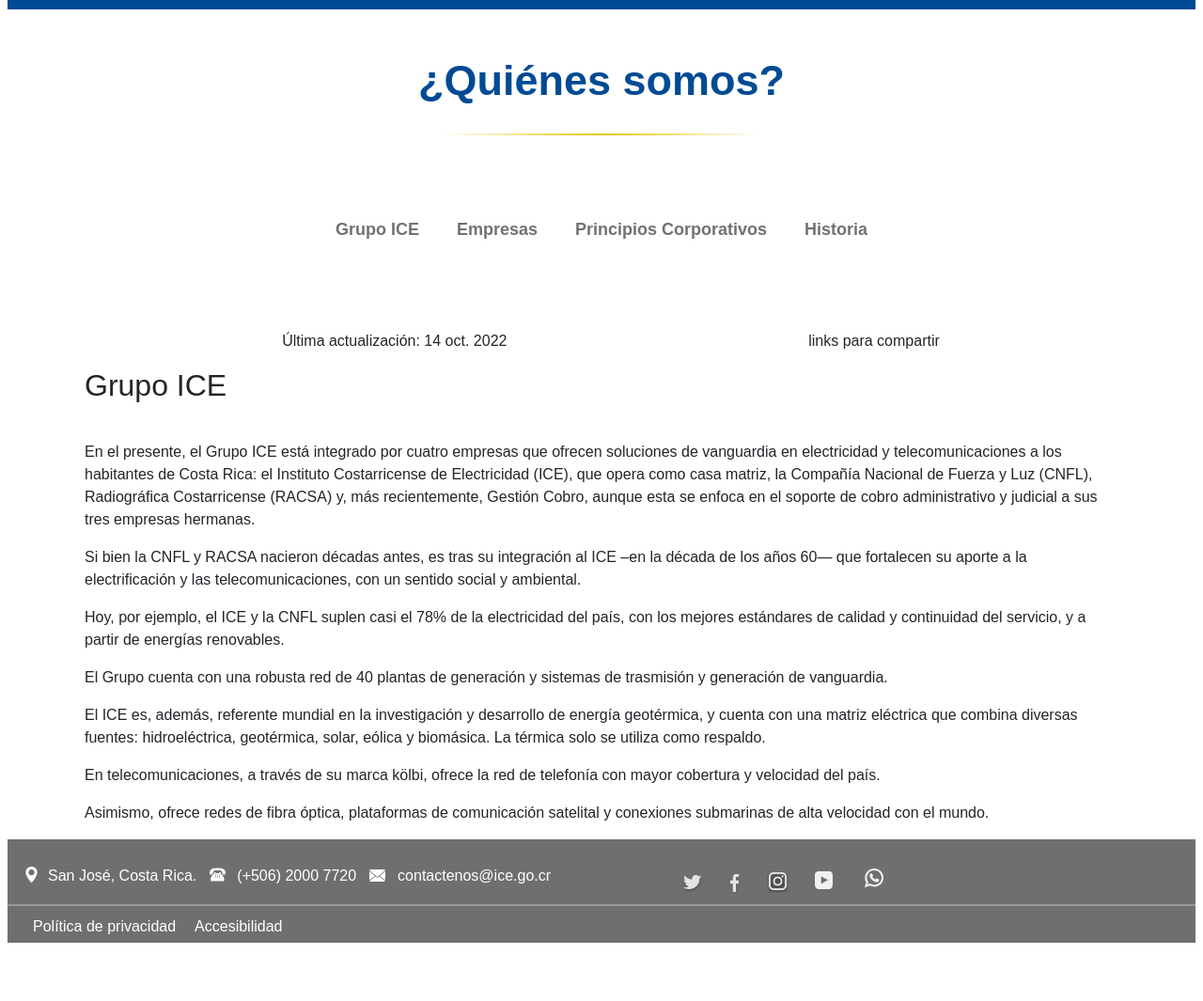
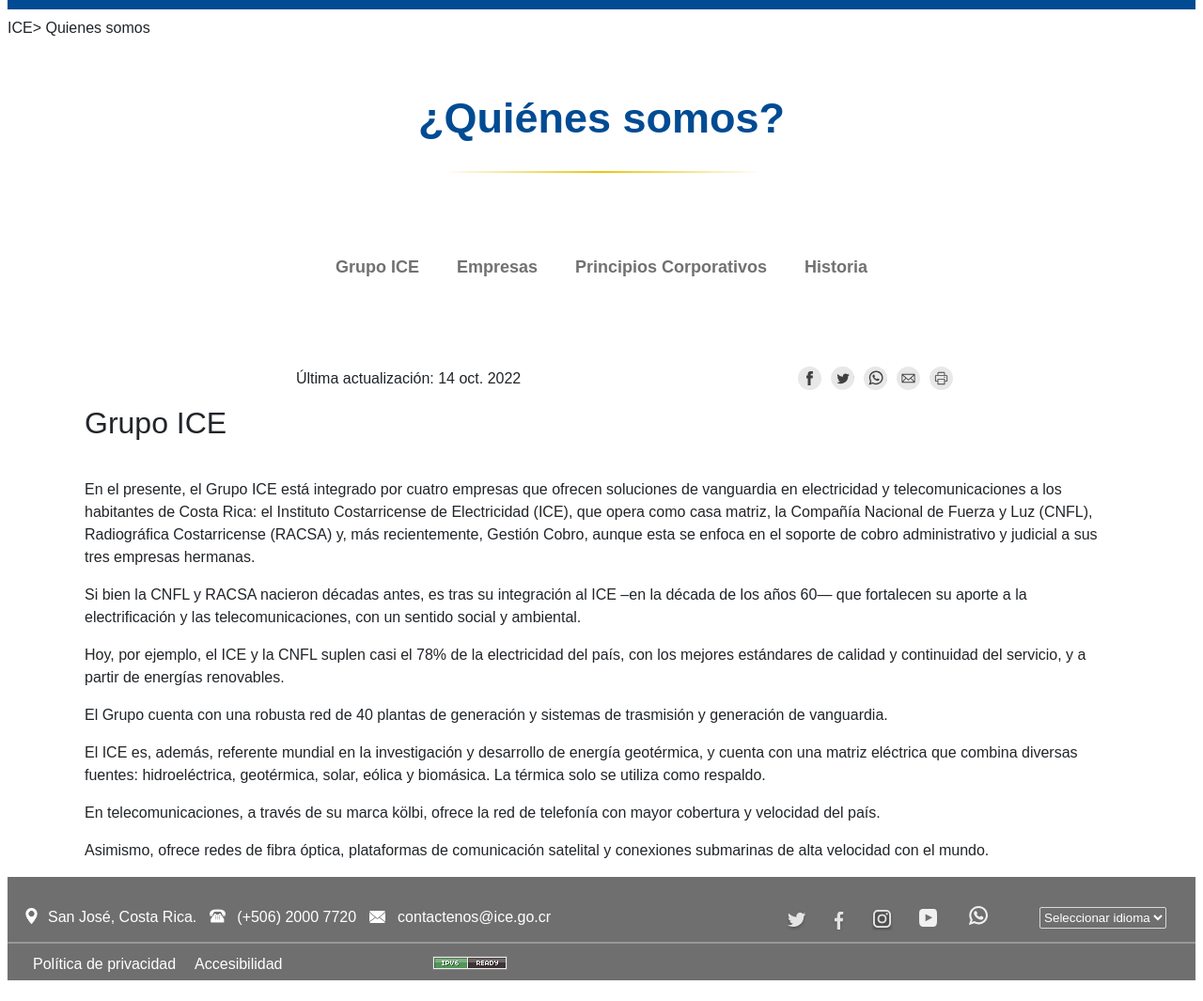
Before and after one commit to freddytorres30/ProyectoHTML-CSS, a plain HTML site: page abaoutUs.html in a window 1280 px wide. Shown: the part 78-1143 px from the top of the page at 94% size. Before the commit the page ends 1103 px from the top, so only its background shows below. Drawn offline with Linux system fonts and the light colour scheme.

Commit message:
cambioFinal

```diff
--- a/CSS/ABstyle.css
+++ b/CSS/ABstyle.css
@@ -30,6 +30,19 @@ nav ul li a{
     justify-content: flex-end;
     align-items: center;
     padding: 0;
+}
+#miniM{
+    height: 40px;
+    display: flex;
+    align-items: center;
+}
+#miniM a{
+    color: #212529;
+    text-decoration: none;
+    font-size: 16px;
+    font-weight: 400;
+    line-height: 1.5;
+    font-family: Arial, Helvetica, sans-serif;
 }
 .titulo{
     display: flex;
@@ -90,7 +103,9 @@ h1{
     margin: 0px 100px 0px 60px;
 }
 .links{
-    margin: 0px 40px 0px 60px;
+    margin: 0px 10px 0px 30px;
+    display: flex;
+    align-items: center;
 }
 #informacion{
     display: flex;
@@ -124,8 +139,8 @@ footer{
 }
 .fila{
     display: flex;
-    justify-content: center;
-    justify-content: space-between;
+    justify-content: flex-start;
+    align-items: center;
     padding: 17px 17px 0px 17px;
 }
 .inf{
@@ -148,10 +163,28 @@ footer{
     font-family: Arial, Helvetica, sans-serif;
 }
 #share{
-    margin-right: 300px;
+    margin-left: 230px;
+    margin-right: 40px;
 }
 .icon{
     margin: 8px;
+}
+.idioma{
+    color: white;
+    box-sizing: border-box;
+    height: 23px;
+    border: 1px solid #d9d9d9;
+    border-radius: 2px;
+    background-color: #706f6f;
+    text-indent: 20px;
+    width: auto;
+    display: flex;
+    align-items: center;
+}
+.selIdioma{
+    color: white;
+    background-color: #706f6f;
+    border: none;
 }
 .lineFooter{
     width: 100%;
@@ -181,3 +214,8 @@ footer{
 .poli{
     margin: 10px;
 }
+.btnFooter{
+    display: flex;
+    align-items: center;
+    margin-left: 150px;
+}
--- a/CSS/contcStyle.css
+++ b/CSS/contcStyle.css
@@ -33,6 +33,16 @@ nav ul li a{
 }
 #miniM{
     height: 40px;
+    display: flex;
+    align-items: center;
+}
+#miniM a{
+    color: #212529;
+    text-decoration: none;
+    font-size: 16px;
+    font-weight: 400;
+    line-height: 1.5;
+    font-family: Arial, Helvetica, sans-serif;
 }
 #blue{
     display: flex;
@@ -78,6 +88,8 @@ h1{
 }
 .links{
     margin: 0px 40px 0px 60px;
+    display: flex;
+    align-items: center;
 }
 #informacion{
     display: flex;
@@ -112,6 +124,9 @@ p{
     display: flex;
     flex-wrap: wrap;
     width: 1200px;
+}
+.caja a{
+    text-decoration: none;
 }
 .txtcajas{
     color: #004b93;
@@ -177,6 +192,13 @@ p{
 .formu{
     margin: 10px 0 10px 0;
 }
+.formu select{
+    display: flex;
+    flex-direction: column;
+    justify-content: flex-start;
+    width: 420px;
+    height: 22px;
+}
 .cajita{
     width: 420px;
     height: 22px;
@@ -227,10 +249,28 @@ footer{
     font-family: Arial, Helvetica, sans-serif;
 }
 #share{
-    margin-right: 300px;
+    margin-left: 230px;
+    margin-right: 40px;
 }
 .icon{
     margin: 8px;
+}
+.idioma{
+    color: white;
+    box-sizing: border-box;
+    height: 23px;
+    border: 1px solid #d9d9d9;
+    border-radius: 2px;
+    background-color: #706f6f;
+    text-indent: 20px;
+    width: auto;
+    display: flex;
+    align-items: center;
+}
+.selIdioma{
+    color: white;
+    background-color: #706f6f;
+    border: none;
 }
 .lineFooter{
     width: 100%;
@@ -260,3 +300,8 @@ footer{
 .poli{
     margin: 10px;
 }
+.btnFooter{
+    display: flex;
+    align-items: center;
+    margin-left: 150px;
+}
--- a/CSS/inicioStyle.css
+++ b/CSS/inicioStyle.css
@@ -202,7 +202,11 @@ nav ul li a{
     width: 50px;
     vertical-align: middle;
     margin: 4px;
-
+}
+#imgFondo{
+    margin-top: 50px;
+    width: 100%;
+    height: 440px;
 }
 #containerNegocios{
     display: flex;
@@ -317,6 +321,7 @@ h3{
     flex-direction: column;
     justify-content: center;
     align-items: center;
+    margin: 110px 0 80px 0 ;
 }
 .queremos{
     color: #004b93;
@@ -354,16 +359,14 @@ h3{
     background-color: #004b93;
     color: #ffffff;
 }
-
 footer{
-    margin-top: 70px;
     background-color: #706f6f;
     height: 110px;
 }
 .fila{
     display: flex;
-    justify-content: center;
-    justify-content: space-between;
+    justify-content: flex-start;
+    align-items: center;
     padding: 17px 17px 0px 17px;
 }
 .inf{
@@ -386,10 +389,26 @@ footer{
     font-family: Arial, Helvetica, sans-serif;
 }
 #share{
-    margin-right: 300px;
+    margin-left: 230px;
+    margin-right: 40px;
 }
 .icon{
     margin: 8px;
+}
+.idioma{
+    color: white;
+    box-sizing: border-box;
+    height: 23px;
+    border: 1px solid #d9d9d9;
+    border-radius: 2px;
+    background-color: #706f6f;
+    text-indent: 20px;
+    width: auto;
+}
+.selIdioma{
+    color: white;
+    background-color: #706f6f;
+    border: none;
 }
 .lineFooter{
     width: 100%;
@@ -419,3 +438,8 @@ footer{
 .poli{
     margin: 10px;
 }
+.btnFooter{
+    display: flex;
+    align-items: center;
+    margin-left: 150px;
+}
--- a/abaoutUs.html
+++ b/abaoutUs.html
@@ -27,7 +27,10 @@
             <div><a href=""><img src="./IMG/fondo2.jpg" alt="" width="80px"></a></div>
         </div>
     </div>
-
+    <div id="miniM">
+        <a href="./index.html">ICE </a>
+        <a href="./abaoutUs.html">> Quienes somos</a>
+    </div>
     <div class="titulo">
         <div class="quienes"><h1>¿Quiénes somos?</h1></div>
         <div class="lineaA"></div>
@@ -42,7 +45,7 @@
 
     <div id="actualizacion">
         <div class="fecha"><p class="actual">Última actualización: 14 oct. 2022</p></div>
-        <div class="links"><p>links para compartir</p></div>
+        <div class="links"><a href=""><img src="./IMG/linksRedes.png" alt=""></a></div>
     </div>
 
     <div id="informacion">
@@ -78,11 +81,22 @@
                 <a href=""><img class="icon" src="./IMG/youtube.png" alt=""></a>
                 <a href=""><img class="icon" src="./IMG/WA.png" alt=""></a>
             </div>
+            <div class="idioma">
+                <select class="selIdioma" name="" id="gestion">
+                    <option value="">Seleccionar idioma</option>
+                    <option value="">Alemán</option>
+                    <option value="">Francés</option>
+                    <option value="">Inglés</option>
+                    <option value="">Italiano</option>
+                    <option value="">Portugués</option>
+                </select>
+            </div>
         </div>
         <hr class="lineFooter">
         <div class="priv">
             <div class="poli"><p class="txtPriv">Política de privacidad</p></div>
             <div class="poli"><p class="txtPriv">Accesibilidad</p></div>
+            <div class="btnFooter"><a href=""><img src="./IMG/button-footer.png" alt=""></a></div>
         </div>
     </footer>
 
```
Also changed, not shown: contact.html (+16 -3 lines), index.html (+14 -2 lines), IMG/button-footer.png (added), IMG/inicio-img.png (added), IMG/linksRedes.png (added).
